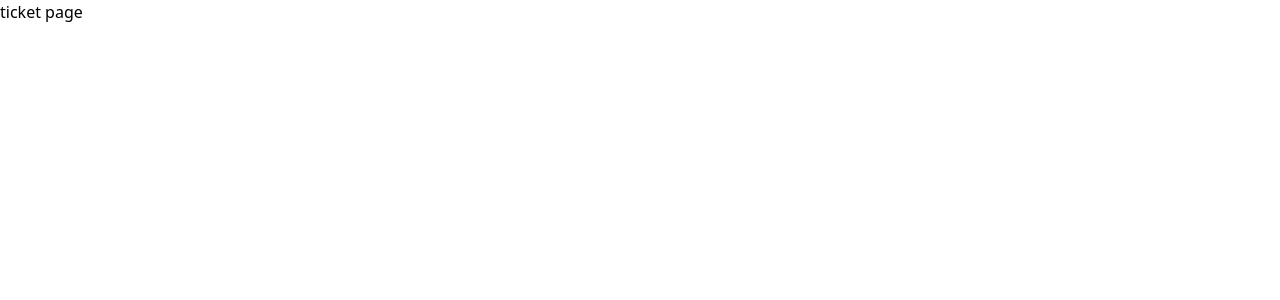
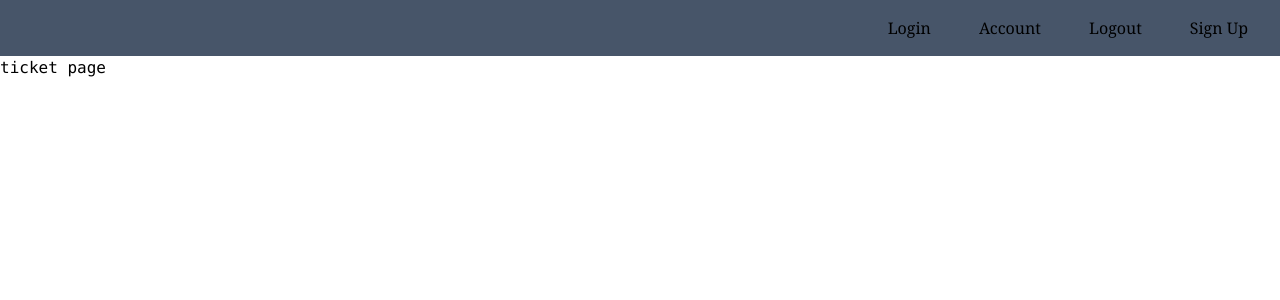
Before and after one commit to SilahicAmil/service-crm, a Next.js app: page /ticket in a window 1280 px wide. Shown: the top 300 px of the page. Built offline with nearby package versions, Linux system fonts and the light colour scheme.

Commit message:
adding MainNav and Layout to site

```diff
--- /dev/null
+++ b/components/MainNavigation/Layout/Layout.js
@@ -0,0 +1,12 @@
+import MainNavigation from "../MainNavigation";
+
+const Layout = ({ children }) => {
+  return (
+    <>
+      <MainNavigation />
+      <main className="font-mono">{children}</main>
+    </>
+  );
+};
+
+export default Layout;
--- a/components/MainNavigation/MainNavigation.js
+++ b/components/MainNavigation/MainNavigation.js
@@ -0,0 +1,18 @@
+const MainNavigation = () => {
+  return (
+    <>
+      <div className="w-full flex bg-slate-600 font-serif">
+        <nav className="ml-auto mr-8 mt-4 mb-4">
+          <ul className="flex justify-between gap-12">
+            <li className="">Login</li>
+            <li>Account</li>
+            <li>Logout</li>
+            <li>Sign Up</li>
+          </ul>
+        </nav>
+      </div>
+    </>
+  );
+};
+
+export default MainNavigation;
--- a/src/pages/_app.js
+++ b/src/pages/_app.js
@@ -1,5 +1,11 @@
-import '@/styles/globals.css'
+import "@/styles/globals.css";
+
+import Layout from "../../components/MainNavigation/Layout/Layout";
 
 export default function App({ Component, pageProps }) {
-  return <Component {...pageProps} />
+  return (
+    <Layout>
+      <Component {...pageProps} />
+    </Layout>
+  );
 }
--- a/tailwind.config.js
+++ b/tailwind.config.js
@@ -1,18 +1,18 @@
 /** @type {import('tailwindcss').Config} */
 module.exports = {
   content: [
-    './src/pages/**/*.{js,ts,jsx,tsx,mdx}',
-    './src/components/**/*.{js,ts,jsx,tsx,mdx}',
-    './src/app/**/*.{js,ts,jsx,tsx,mdx}',
+    "./src/pages/**/*.{js,ts,jsx,tsx,mdx}",
+    "./components/**/*.{js,ts,jsx,tsx,mdx}",
+    "./src/app/**/*.{js,ts,jsx,tsx,mdx}",
   ],
   theme: {
     extend: {
       backgroundImage: {
-        'gradient-radial': 'radial-gradient(var(--tw-gradient-stops))',
-        'gradient-conic':
-          'conic-gradient(from 180deg at 50% 50%, var(--tw-gradient-stops))',
+        "gradient-radial": "radial-gradient(var(--tw-gradient-stops))",
+        "gradient-conic":
+          "conic-gradient(from 180deg at 50% 50%, var(--tw-gradient-stops))",
       },
     },
   },
   plugins: [],
-}
+};
```
Also changed, not shown: package.json (+7 -5 lines), 1 other file (tests, documents, lock files or other folders).
